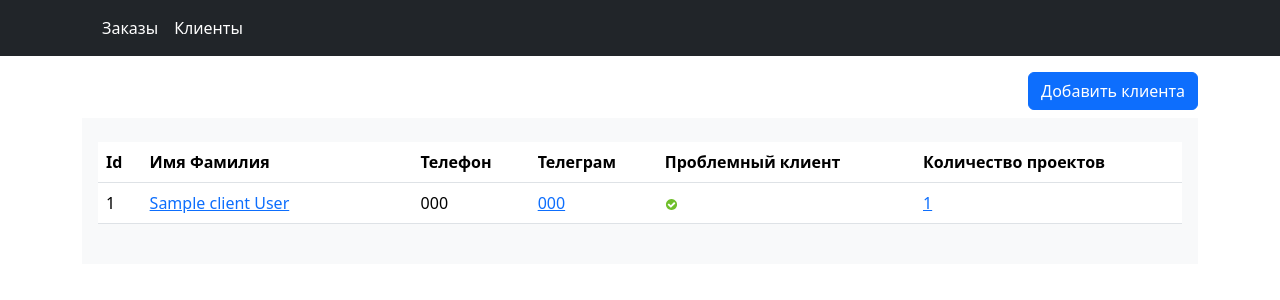
After one commit to Fox-sys/work-crm, a Django app: page /clients/ in a window 1280 px wide. The commit adds this page. Shown: the top 300 px of the page. Run offline with Django 4.2, Linux system fonts and the light colour scheme; tables that the repository leaves empty hold one stand-in row (values such as "Sample post"); some libraries are stand-ins or nearby versions.

Commit message:
clients - Добавить страницу с списком клиентов

```diff
--- /dev/null
+++ b/clients/templates/clients/ClientList.html
@@ -0,0 +1,47 @@
+{% extends 'base.html' %}
+{% block title %}Список клиентов{% endblock %}
+{% block before_content %}
+<div class="container mt-3">
+    <div class="d-flex flex-wrap justify-content-lg-end">
+        <a class="btn btn-primary" href="#">Добавить клиента</a>
+    </div>
+</div>
+{% endblock %}
+{% block content %}
+<div class="mt-2 mb-2 w-100 p-3">
+    {% if client_list %}
+    <div class="table-responsive">
+        <table class="table text-md-nowrap table_with_sorting">
+            <thead>
+            <tr>
+                <th>Id</th>
+                <th>Имя Фамилия</th>
+                <th>Телефон</th>
+                <th>Телеграм</th>
+                <th>Проблемный клиент</th>
+                <th>Количество проектов</th>
+            </tr>
+            </thead>
+            <tbody>
+            {% for client in client_list %}
+            <tr>
+                <td>{{ client.id }}</td>
+                <td class="w-25">
+                    <a href="{{ client.get_absolute_url }}">
+                        {{ client.name }} {{ client.lastname }}
+                    </a>
+                </td>
+                <td>{{ client.phone }}</td>
+                <td><a href="#">{{ client.telegram }}</a></td>
+                <td><img src="/static/admin/img/{% if client.problem_client %}icon-yes{% else %}icon-no{% endif %}.svg" alt="{{ client.problem_client }}"></td>
+                <td><a href="#">{{ client.orders.count }}</a></td>
+            </tr>
+            {% endfor %}
+            </tbody>
+        </table>
+    </div>
+    {% else %}
+    Клиентов нет
+    {% endif %}
+</div>
+{% endblock %}
--- a/clients/urls.py
+++ b/clients/urls.py
@@ -1,7 +1,8 @@
 from django.urls import path
+from .views import ClientListView
 
 app_name = 'clients'
 
 urlpatterns = [
-
+    path('', ClientListView.as_view(), name='client_list')
 ]
--- a/clients/views.py
+++ b/clients/views.py
@@ -1,3 +1,7 @@
-from django.shortcuts import render
+from django.views.generic import ListView
+from .models import Client
 
-# Create your views here.
+
+class ClientListView(ListView):
+    model = Client
+    template_name = 'clients/ClientList.html'
--- a/templates/header.html
+++ b/templates/header.html
@@ -10,7 +10,7 @@
                         </a>
                     </li>
                     <li class="nav-item active">
-                        <a class="nav-link text-white" aria-current="page" href="#">
+                        <a class="nav-link text-white" aria-current="page" href="{% url 'clients:client_list' %}">
                             Клиенты
                         </a>
                     </li>
```
